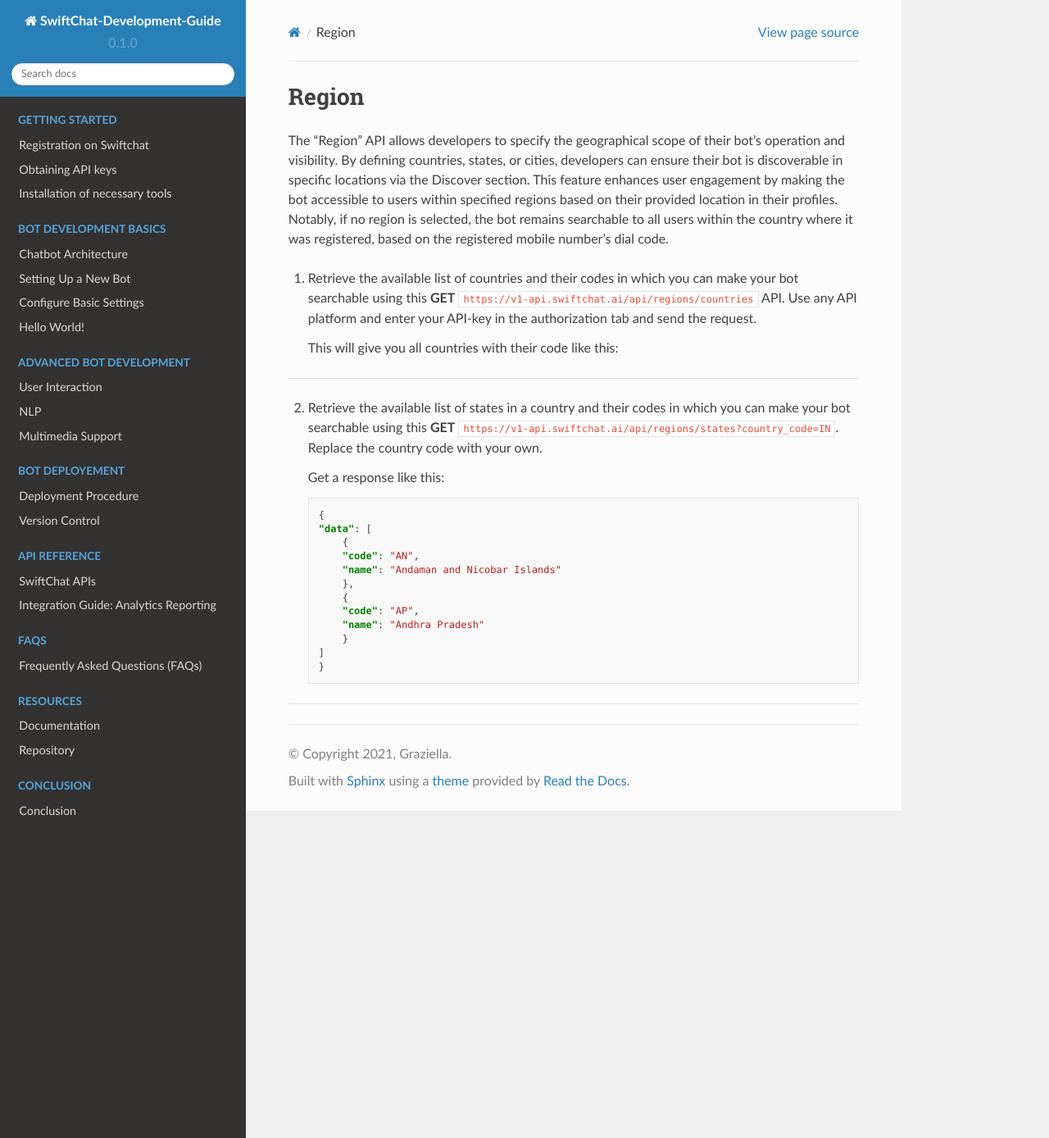
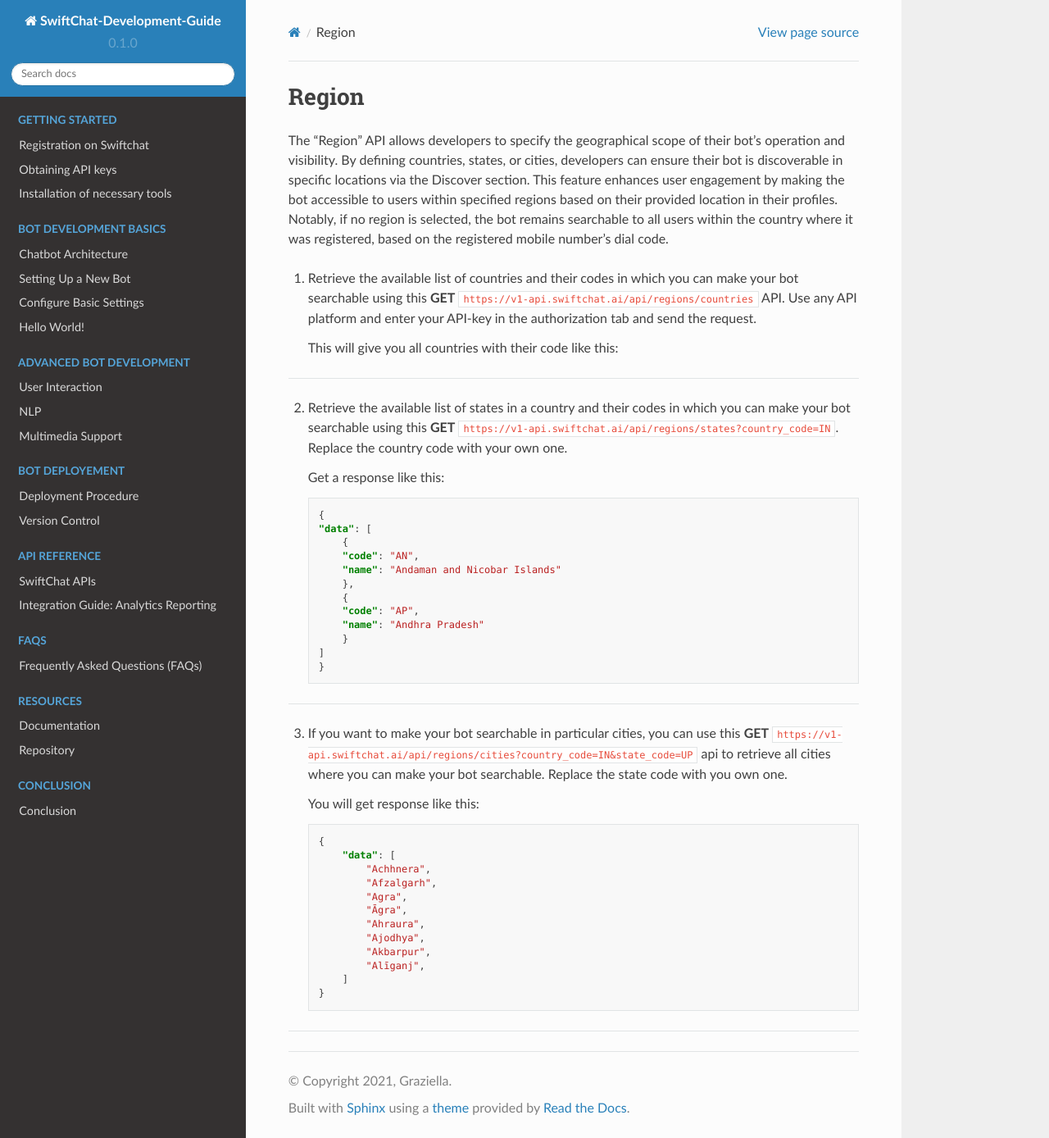
Before and after one commit to Priyanka-sharma181/Chatbot-Development-Guide, a Sphinx documentation site: the page built from docs/source/region_api.rst, in a window 1280 px wide and 1388 px high. Shown: the whole window at 82% size. Built offline with Sphinx 7.4.7 and the Read the Docs theme 2.0.0, drawn with Linux system fonts in a browser that asks for light colours.

Commit message:
api reference

```diff
--- a/docs/source/region_api.rst
+++ b/docs/source/region_api.rst
@@ -22,7 +22,7 @@
 
 ----------------------------
 
-2. Retrieve the available list of states in a country and their codes in which you can make your bot searchable using this **GET** ``https://v1-api.swiftchat.ai/api/regions/states?country_code=IN``. Replace the country code with your own.
+2. Retrieve the available list of states in a country and their codes in which you can make your bot searchable using this **GET** ``https://v1-api.swiftchat.ai/api/regions/states?country_code=IN``. Replace the country code with your own one.
 
    Get a response like this:
 
@@ -42,3 +42,24 @@
         }
 
 ----------------------------
+
+3. If you want to make your bot searchable in particular cities, you can use this **GET** ``https://v1-api.swiftchat.ai/api/regions/cities?country_code=IN&state_code=UP`` api to retrieve all cities where you can make your bot searchable. Replace the state code with you own one.
+
+   You will get response like this:
+
+   .. code-block:: json
+
+    {
+        "data": [
+            "Achhnera",
+            "Afzalgarh",
+            "Agra",
+            "Āgra",
+            "Ahraura",
+            "Ajodhya",
+            "Akbarpur",
+            "Alīganj",
+        ]
+    }
+
+--------------------------
```
